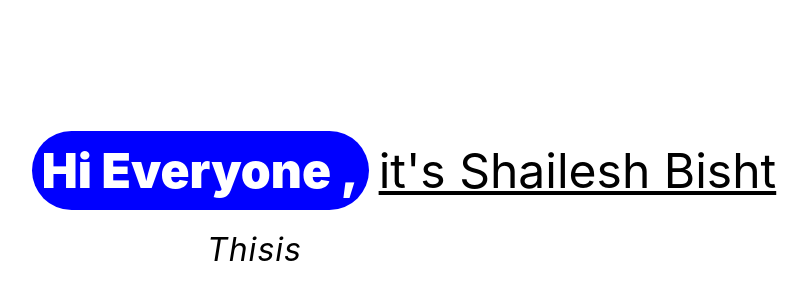
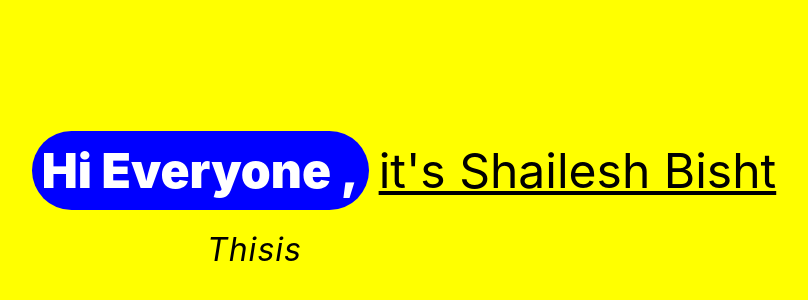
Before and after one commit to ShaileshBisht/gsap-text-animation, a React (Create React App) app: page / in a window 1280 px wide. Shown: the part 200-500 px from the top of the page, without its empty margins (241-1049 px from the left). Built offline with nearby package versions, Linux system fonts and the light colour scheme.

Commit message:
add background color to outerBox

```diff
--- a/src/App.css
+++ b/src/App.css
@@ -1,3 +1,8 @@
+.outerBox {
+  background-color: yellow;
+  overflow: hidden;
+}
+
 .app {
   width: 100%;
   height: 100vh;
--- a/src/App.js
+++ b/src/App.js
@@ -54,6 +54,7 @@ function App() {
 
   return (
     <div className="outerBox">
+      <div className="innerBox">
         <div className="app">
           <div className="box1">
             <div className="box1-1">Hi Everyone ,</div>
@@ -68,6 +69,7 @@ function App() {
           </div>
         </div>
       </div>
+    </div>
   );
 }
 
```
Lines whose indentation alone changed are shown as unchanged.
